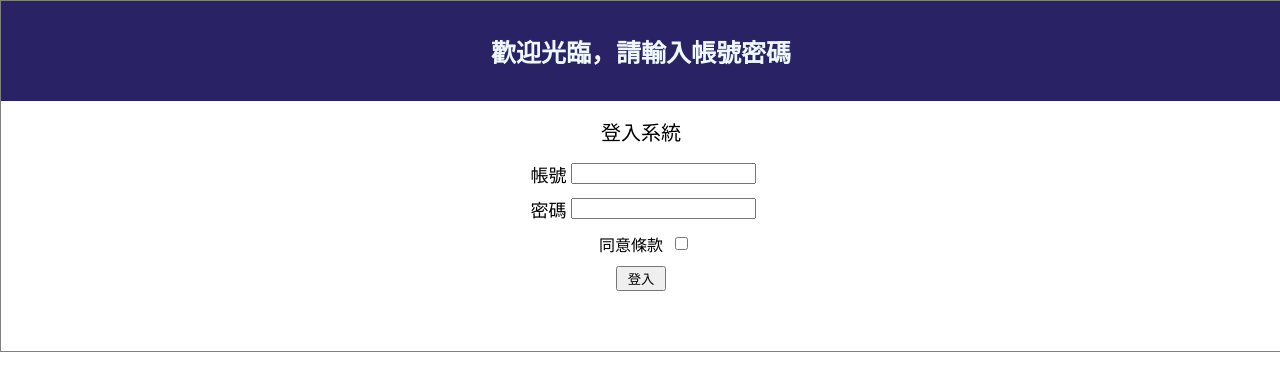
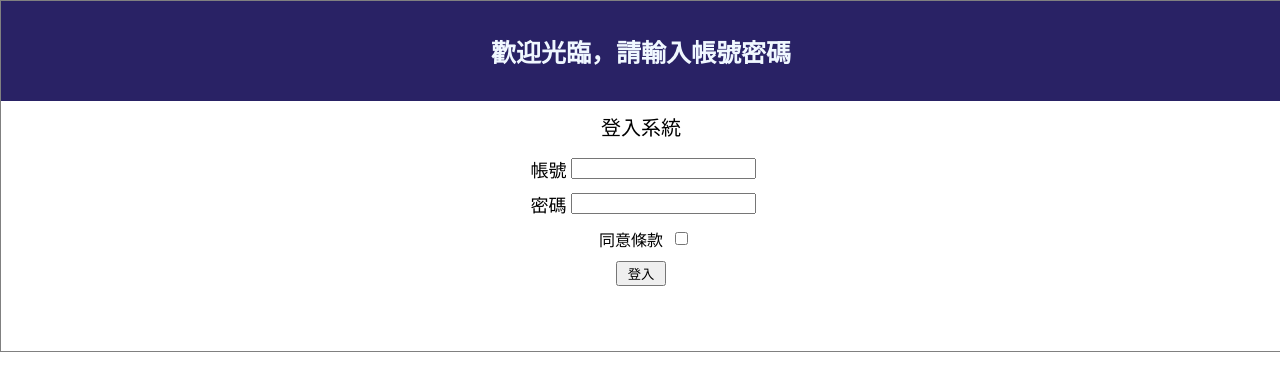
Before and after one commit to WilliamTsai1227/WeHelp-, a FastAPI app: page / in a window 1280 px wide. Shown: the top 391 px of the page. Run offline with FastAPI, Linux system fonts and the light colour scheme.

Commit message:
Add files via upload

```diff
--- a/week4/static/login_page.css
+++ b/week4/static/login_page.css
@@ -3,8 +3,6 @@ body{
 }
 #login_block{
     flex: none;
-    display: grid;
-    grid-template-rows: 30% 60%;
     width: 100%;
     border: solid;
     border-color: gray;
@@ -26,7 +24,6 @@ body{
 
 #content_block{
     display: block;
-    grid-template-rows: 1fr 3fr ;
     width: 100%;
     height: 250px;
     justify-content: center;
```
